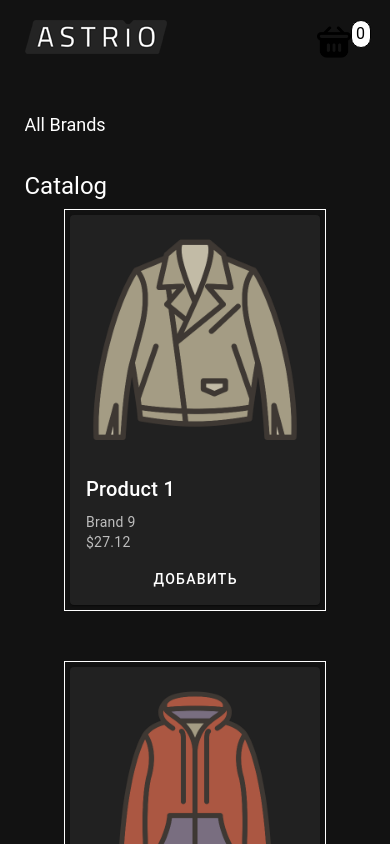
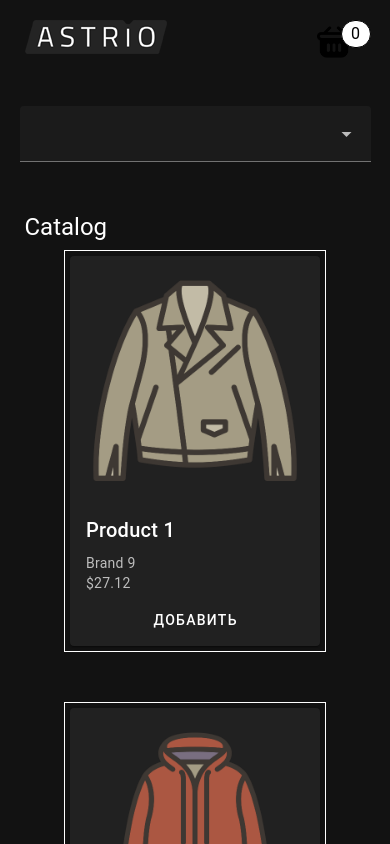
Before and after one commit to alekseevnagirl/nuxtStore, a Nuxt app: page / in a window 390 px wide. Shown: the top 844 px of the page. Built offline with nearby package versions, Linux system fonts and the light colour scheme.

Commit message:
add vuetify

```diff
--- a/components/CartItem.vue
+++ b/components/CartItem.vue
@@ -1,13 +1,16 @@
 <template>
-    <div class="cartItem__wrapper">
-
+    <v-card variant="outlined"
+        class="cartItem__wrapper">
             <div class="cartItem__image__wrapper">
-            <img :src="cartItemData.image"
-                class="cartItem__image"/>
+                <v-img
+                    :width="150"
+                    cover
+                    :src="cartItemData.image"
+                    class="cartItem__image"
+                ></v-img>
             </div>
 
             <div class="cartItem__info__wrapper">
-
                 <div class="cartItem__brand">
                     {{ cartItemData.brandName }} / {{ cartItemData.title }}
                 </div>
@@ -34,9 +37,8 @@
                         class="cartItem__trash"
                         @click="deleteFromCart(cartItemData.id)"/>
                 </div>
-
             </div>
-    </div>
+    </v-card>
 </template>
 
 <script>
@@ -79,6 +81,7 @@
     .cartItem__wrapper {
         display: flex;
         border-bottom: 1px solid #000;
+        margin: 10px 0;
     }
     .cartItem__image__wrapper {
         flex: 1 1 20%;
--- a/components/Filter.vue
+++ b/components/Filter.vue
@@ -1,30 +1,17 @@
 <template>
     <div>
         <div v-if="isMobile">
-            <select class="filter__select"
-                @change="filterOut($event.target.value)">
-                <option :value="0">
-                    {{ filterData.defaultFilter }}
-                </option>
-
-                <option v-for="(data, dataIndex) in filterData.data"
-                    :key="dataIndex"
-                    :value="data.id">
-                {{ data.title }}
-                </option>
-            </select>
+            <v-select
+                v-model="selectedFilter"
+                :items="filterData"
+                @change="filterOut(selectedFilter.id)">
+            </v-select>
         </div>
-
 
         <div v-else>
             <v-list lines="one">
                 <v-list-item
-                    :title="filterData.defaultFilter"
-                    @click="filterOut(0)">
-                </v-list-item>
-
-                <v-list-item
-                    v-for="(data, dataIndex) in filterData.data"
+                    v-for="(data, dataIndex) in filterData"
                     :key="dataIndex"
                     :title="data.title"
                     @click="filterOut(data.id)">
@@ -38,7 +25,8 @@
 export default {
     data() {
         return {
-            isMobile: false
+            isMobile: false,
+            selectedFilter: null
         }
     },
     props: {
@@ -50,12 +38,14 @@ export default {
     mounted() {
         this.checkMobile()
         window.addEventListener('resize', this.checkMobile);
+        this.selectedFilter = this.filterData[0];
     },
     beforeDestroy() {
         window.removeEventListener('resize', this.checkMobile);
     },
     methods: {
         filterOut(id) {
+            console.log(id)
             this.$emit('selectedFilter', parseInt(id));
         },
         checkMobile() {
@@ -66,19 +56,6 @@ export default {
 </script>
 
 <style scoped>
-    .filter__button {
-        border: none;
-        background: none;
-        font-size: 18px;
-        padding: 0;
-        margin: 0 0 10px 0;
-    }
-    .filter__button:hover {
-        cursor: pointer;
-    }
-    .filter__button:focus {
-        text-decoration: underline;
-    }
     .filter__select {
         width: 100%;
         font-size: 18px;
--- a/components/Header.vue
+++ b/components/Header.vue
@@ -60,7 +60,7 @@
         border: 1px solid #000;
         border-radius: 20px;
         padding: 1px 2px;
-        min-width: 20px;
+        min-width: 30px;
         text-align: center;
         color: #000;
         top: 0;
--- a/pages/cart.vue
+++ b/pages/cart.vue
@@ -16,7 +16,7 @@
         </div>
 
         <div class="cart__subtotal">
-            <p>Subtotal: {{ currency }}{{ subtotal }}</p>
+            Subtotal: {{ currency }}{{ subtotal }}
             <v-btn>
                 Checkout
             </v-btn>
@@ -78,12 +78,8 @@
         flex-direction: column;
         font-size: 24px;
         font-weight: bold;
-    }
-    .cart__subtotal button {
-        font-size: 18px;
-        padding: 5px 20px;
-        background-color: #fff;
-        box-shadow: 10px 5px 5px #808080;
+        gap: 20px;
+        padding: 10px;
     }
 
     @media(max-width: 768px) {
--- a/pages/index.vue
+++ b/pages/index.vue
@@ -42,8 +42,11 @@
             }
         },
         mounted() {
-            this.filterData =
-                { defaultFilter: 'All Brands', data: brands};
+            this.filterData = [].concat({
+                "id": 0,
+                "title": "All Brands"
+            })
+            .concat(brands)
 
             this.productData = products;
             this.productData.forEach((product) => {
```
Lines whose indentation alone changed are shown as unchanged.
